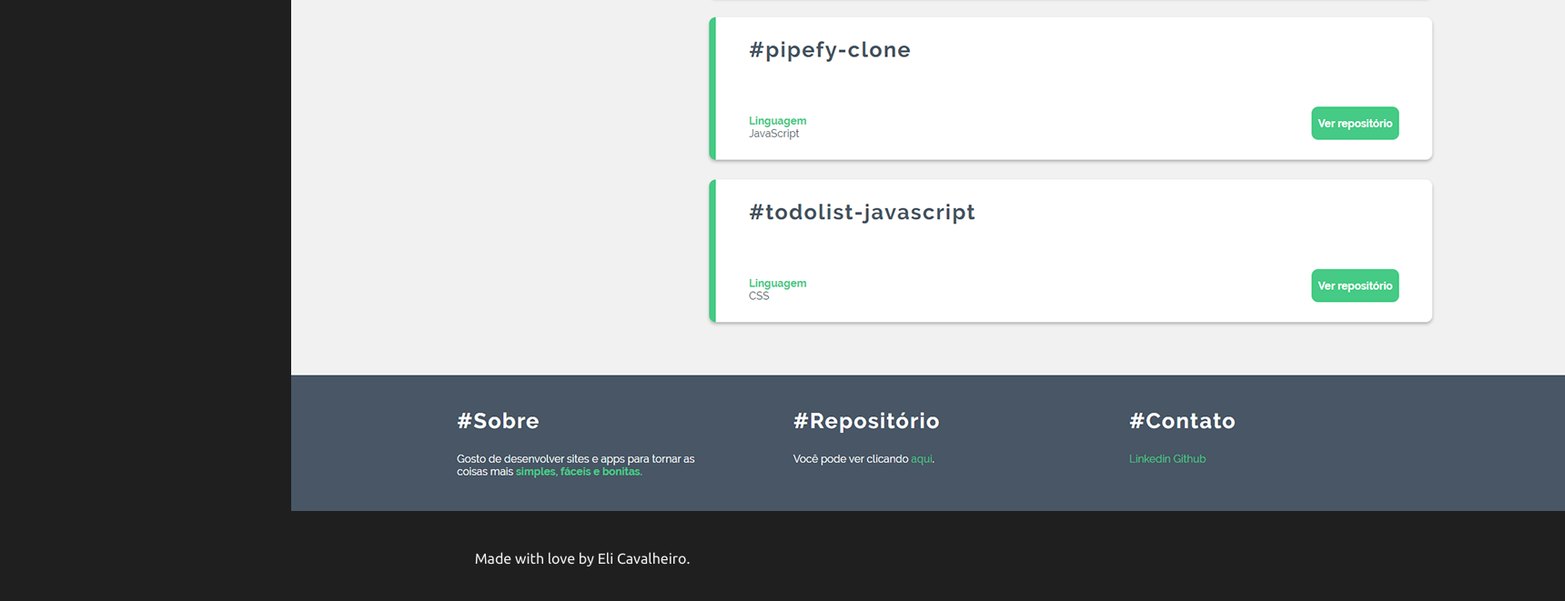
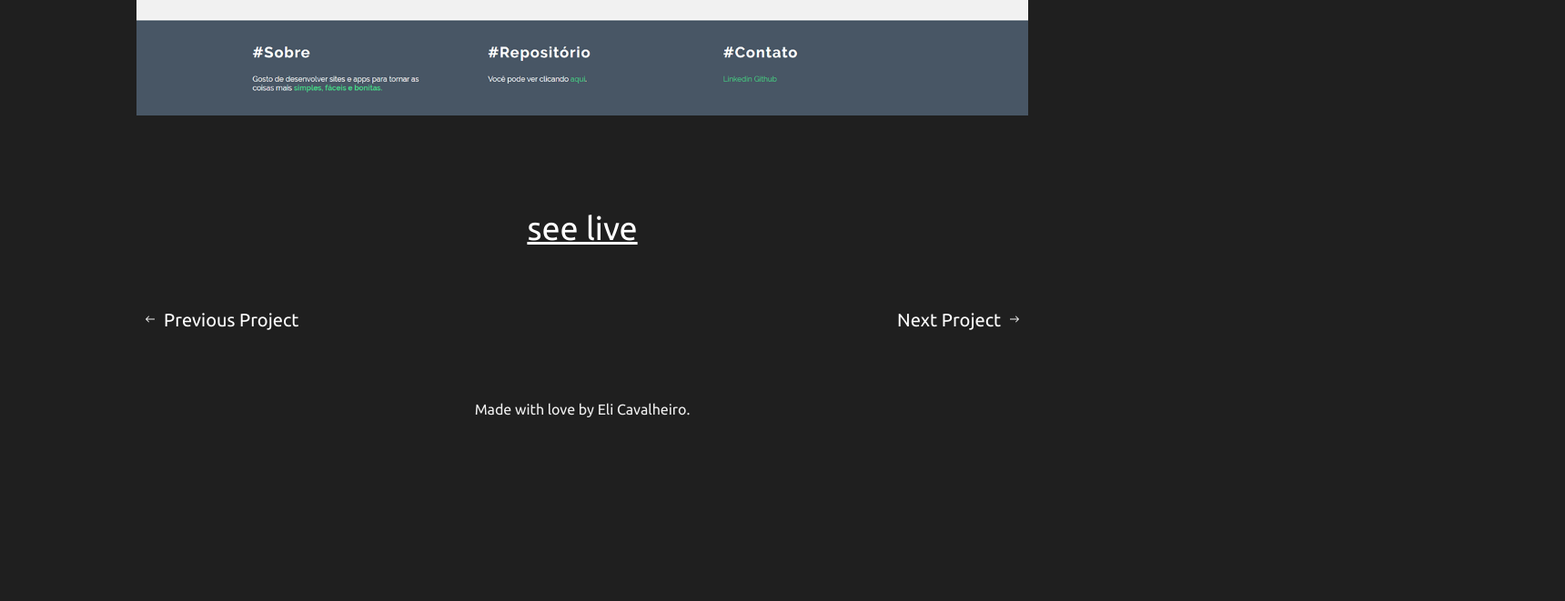
Before and after one commit to elicavalheiro/portfolio-vue, a Vue app: page /work-projects/devcv in a window 1280 px wide. Shown: the part 1653-2314 px from the top of the page at 91% size, 1720 px wide, since content can reach past the window. After the commit the page ends 2158 px from the top, so only its background shows below. Built offline with nearby package versions, Linux system fonts and the light colour scheme.

Commit message:
:sparkles: finished pages and components

```diff
--- a/src/App.vue
+++ b/src/App.vue
@@ -38,8 +38,22 @@ body {
   font-family: $first-font-style;
 }
 
+::-webkit-scrollbar {
+  width: 2px;
+}
+
+::-webkit-scrollbar-track {
+  background: var(--bg-color);
+  border-radius: 10px;
+}
+
+::-webkit-scrollbar-thumb {
+  background: rgb(241, 241, 241);
+  border-radius: 15px;
+}
+
 .header {
-  padding: 150px;
+  margin: 50px 150px 150px 150px;
   display: flex;
   justify-content: space-between;
   align-items: center;
--- a/src/views/Project.vue
+++ b/src/views/Project.vue
@@ -3,20 +3,46 @@
     <transition appear name="content">
       <div class="content" v-for="(project, key) in activeProject" :key="key">
         <transition appear name="title">
-          <h1>{{project.name}}</h1>
+          <h1>{{project.title}}</h1>
         </transition>
+        <transition appear>
           <p>{{project.description}}</p>
+        </transition>
+        <transition appear>
+          <div class="imgs">
             <img
+              class="project-img"
               src="../assets/projects/totodo.png"
               :alt="project.name"
               v-if="project.name === 'totodo'"
             />
             <img
+              class="project-img"
               src="../assets/projects/devcv.png"
               :alt="project.name"
               v-else-if="project.name === 'devcv'"
             />
+          </div>
+        </transition>
+        <transition appear>
+          <a href="#project" class="see-live">see live</a>
+        </transition>
+        <transition appear>
+          <div class="nav">
+            <!-- <router-link :to="('/work-projects/' + previousProject)">Previous Project</router-link> -->
+            <a :href="('/work-projects/' + previousProject)">
+              <img src="../assets/arrow_left.svg" alt="Previous Icon" />
+              <p>Previous Project</p>
+            </a>
+            <a :href="('/work-projects/' + nextProject)">
+              <p>Next Project</p>
+              <img src="../assets/arrow_right.svg" alt="Previous Icon" />
+            </a>
+          </div>
+        </transition>
+        <transition appear>
           <p class="footer">Made with love by Eli Cavalheiro.</p>
+        </transition>
       </div>
     </transition>
   </div>
@@ -39,10 +65,12 @@ export default {
           name: "devcv",
           title: "devcv",
           description:
-            "A beatiful and easy to do app designed for people who wants to organize ideas, thoughts or even job tasks.",
+            "Simple project that consumes GitHub API where you can search for a user and get information about projects created on GitHub. For recruiters that are looking for developers, feels nice to have a simple visualization of a applicant projects. :D",
         },
       ],
       activeProject: [],
+      previousProject: [],
+      nextProject: [],
     };
   },
   methods: {
@@ -55,11 +83,42 @@ export default {
       filteredProject.map((item) => {
         activeProject.push({
           name: item.name,
+          title: item.title,
           description: item.description,
         });
       });
 
-      console.log(activeProject);
+      if (projects.length > 0 && projects[0].name === activeProject[0].name) {
+        const project = projects[projects.length - 1];
+        this.previousProject = project.name;
+      } else {
+        let lastindex = null;
+
+        projects.forEach((item, index) => {
+          if (activeProject[0].name === item.name) {
+            lastindex = index - 1;
+          }
+          // return;
+        });
+        this.previousProject = projects[lastindex].name;
+      }
+
+      if (
+        project.length > 0 &&
+        projects[projects.length - 1].name === activeProject[0].name
+      ) {
+        this.nextProject = projects[0].name;
+      } else {
+        let nextindex = null;
+
+        projects.forEach((item, index) => {
+          if (activeProject[0].name === item.name) {
+            nextindex = index + 1;
+          }
+          // return;
+        });
+        this.nextProject = projects[nextindex].name;
+      }
     },
   },
   created() {
@@ -97,8 +156,8 @@ export default {
 }
 
 .content {
-  width: 50%;
   text-align: center;
+  margin: 0 150px;
 
   & h1 {
     margin: 0 20%;
@@ -111,11 +170,50 @@ export default {
     font-size: 26px;
     line-height: 39px;
   }
+
+  & .project-img {
+    margin-top: 150px;
+    width: 100%;
+    margin-bottom: 100px;
+  }
+
+  & a {
+    color: #fff;
+    text-decoration: none;
+  }
 }
 
 @keyframes fill {
   from {
     width: 0;
+  }
+}
+
+.see-live {
+  font-size: 36px;
+  text-decoration: underline !important;
+}
+
+.nav {
+  margin: 50px 0;
+  display: flex;
+  justify-content: space-between;
+  align-items: center;
+
+  & a {
+    display: flex;
+    justify-content: center;
+    align-items: center;
+
+    & img {
+      width: 10px;
+      height: 10px;
+    }
+
+    & p {
+      margin: 0 10px;
+      font-size: 20px !important;
+    }
   }
 }
 
--- a/src/views/WorkProjects.vue
+++ b/src/views/WorkProjects.vue
@@ -1,6 +1,8 @@
 <template>
   <div class="container">
+    <transition appear name="content">
       <div class="content">
+        <transition appear name="title">
           <ul class="projects">
             <li>
               <router-link to="/work-projects/totodo">.totodo</router-link>
@@ -9,7 +11,12 @@
               <router-link to="/work-projects/devcv">DevCV</router-link>
             </li>
           </ul>
+        </transition>
       </div>
+    </transition>
+    <transition appear name="title">
+      <p class="footer">Made with love by Eli Cavalheiro.</p>
+    </transition>
   </div>
 </template>
 
@@ -20,14 +27,35 @@ export default {
 </script>
 
 <style lang="scss" scoped>
+.content-enter-active,
+.content-leave-active {
+  transition: all 0.8s ease-in-out;
+}
+
+.content-enter,
+.content-leave-to {
+  opacity: 0;
+}
+
+.title-enter-active,
+.title-leave-active {
+  transition: all 0.3s 0.5s ease-in-out;
+}
+
+.title-enter,
+.title-leave-to {
+  opacity: 0;
+  transform: translate3d(-30px, 0, 0);
+}
+
 .container {
-  display: flex;
-  justify-content: center;
-  align-items: center;
+  width: 100%;
+  height: 68vh;
 }
 
 .content {
-  width: 50%;
+  width: 100%;
+  height: 68vh;
 }
 
 .projects {
@@ -43,7 +71,7 @@ export default {
       color: #f1f1f1;
       opacity: 0.5;
       transition: all 0.3s ease-in-out;
-
+      /*
       &::before {
         content: "";
         position: absolute;
@@ -51,16 +79,16 @@ export default {
         background: #f1f1f1;
         margin-top: 60px;
         left: 0;
-      }
+      } */
 
       &:hover {
         font-size: 100px;
         opacity: 1;
 
-        &::before {
+        /* &::before {
           width: 40%;
           animation: fill 0.8s 0.3s ease-in-out;
-        }
+        } */
       }
     }
   }
@@ -72,4 +100,10 @@ export default {
     opacity: 0;
   }
 }
+
+.footer {
+  bottom: 0;
+  text-align: center;
+  margin-bottom: 35px;
+}
 </style>
```
Also changed, not shown: src/assets/arrow_left.svg (added), src/assets/arrow_right.svg (added). Lines whose indentation alone changed are shown as unchanged.
